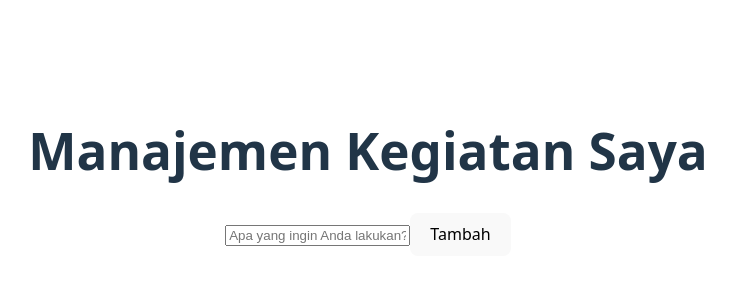
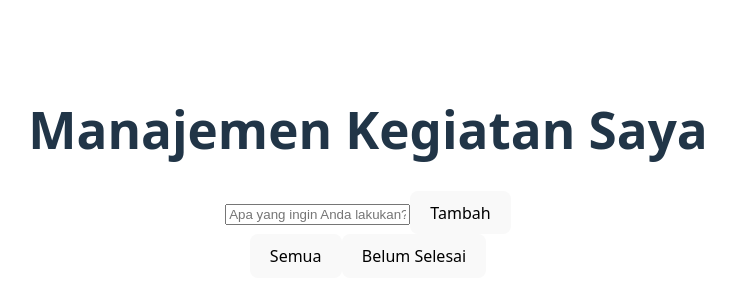
Before and after one commit to 4hannnn/32-pbk-uts-233510171, a Vue app: page / in a window 1280 px wide. Shown: the part 220-520 px from the top of the page, without its empty margins (272-1007 px from the left). Built offline with nearby package versions, Linux system fonts and the light colour scheme.

Commit message:
Menambahkan fitur filter kegiatan belum selesai

```diff
--- a/src/App.vue
+++ b/src/App.vue
@@ -7,8 +7,13 @@
       <button @click="addTask">Tambah</button>
     </div>
 
+    <div>
+      <button @click="showAll = true">Semua</button>
+      <button @click="showAll = false">Belum Selesai</button>
+    </div>
+
     <ul>
-      <li v-for="task in tasks" :key="task.id">
+      <li v-for="task in filteredTasks" :key="task.id">
         <input type="checkbox" :checked="task.completed" @change="toggleComplete(task.id)" />
         <span :style="{ textDecoration: task.completed ? 'line-through' : 'none' }">
           {{ task.text }}
@@ -24,7 +29,13 @@ export default {
   data() {
     return {
       newTask: '',
-      tasks: []
+      tasks: [],
+      showAll: true
+    }
+  },
+  computed: {
+    filteredTasks() {
+      return this.showAll ? this.tasks : this.tasks.filter(task => !task.completed)
     }
   },
   methods: {
```
